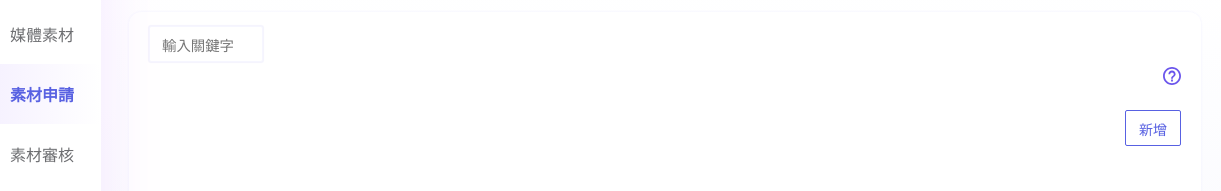
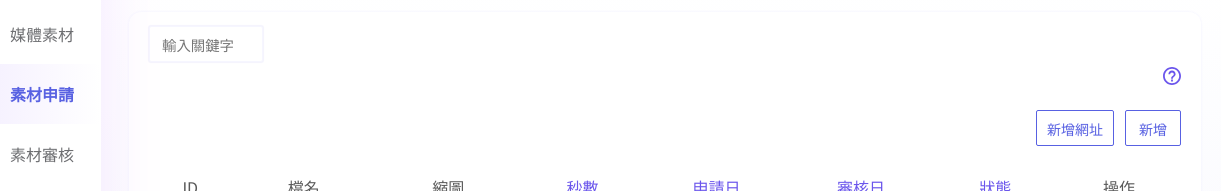
Before and after one commit to YowRu/CMS, a plain HTML site: page mediaApply.html in a window 1280 px wide. Shown: the part 124-315 px from the top of the page, 59-1280 px from the left. Drawn offline with nearby package versions, Linux system fonts and the light colour scheme; some packages are replaced by stand-ins of ours; a script that the page names is missing.

Commit message:
Add files via upload

```diff
--- a/css/layout.css
+++ b/css/layout.css
@@ -744,6 +744,17 @@ td.btnWP {
   box-sizing: border-box;
 }
 
+.btn.addWebsite {
+  position: absolute;
+  width: 56px;
+  right: 87px;
+  margin-top: 20px;
+  border: 1px solid #5861E2;
+  color: #5861E2;
+  background-color: transparent;
+  box-sizing: border-box;
+  width: 78px;
+}
 
 .btn.search {
   background-color: #5861E2;
@@ -1732,6 +1743,10 @@ div:where(.swal2-container).swal2-center>.swal2-popup.width600 .popupWP {
   right: auto;
 }
 
+.popupWP.addWebsite {
+  height: 44vh;
+}
+
 .popupWP.small {
   width: 350px;
   height: 200px;
```
